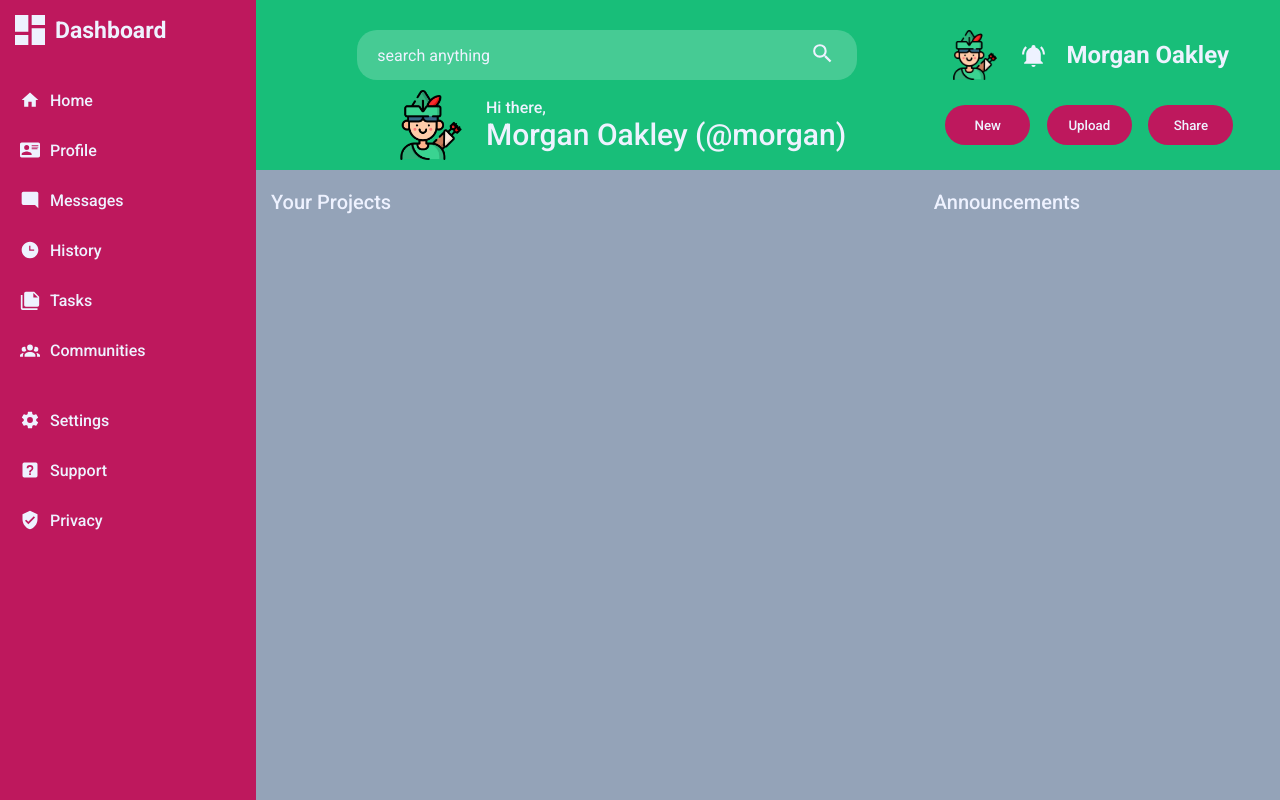
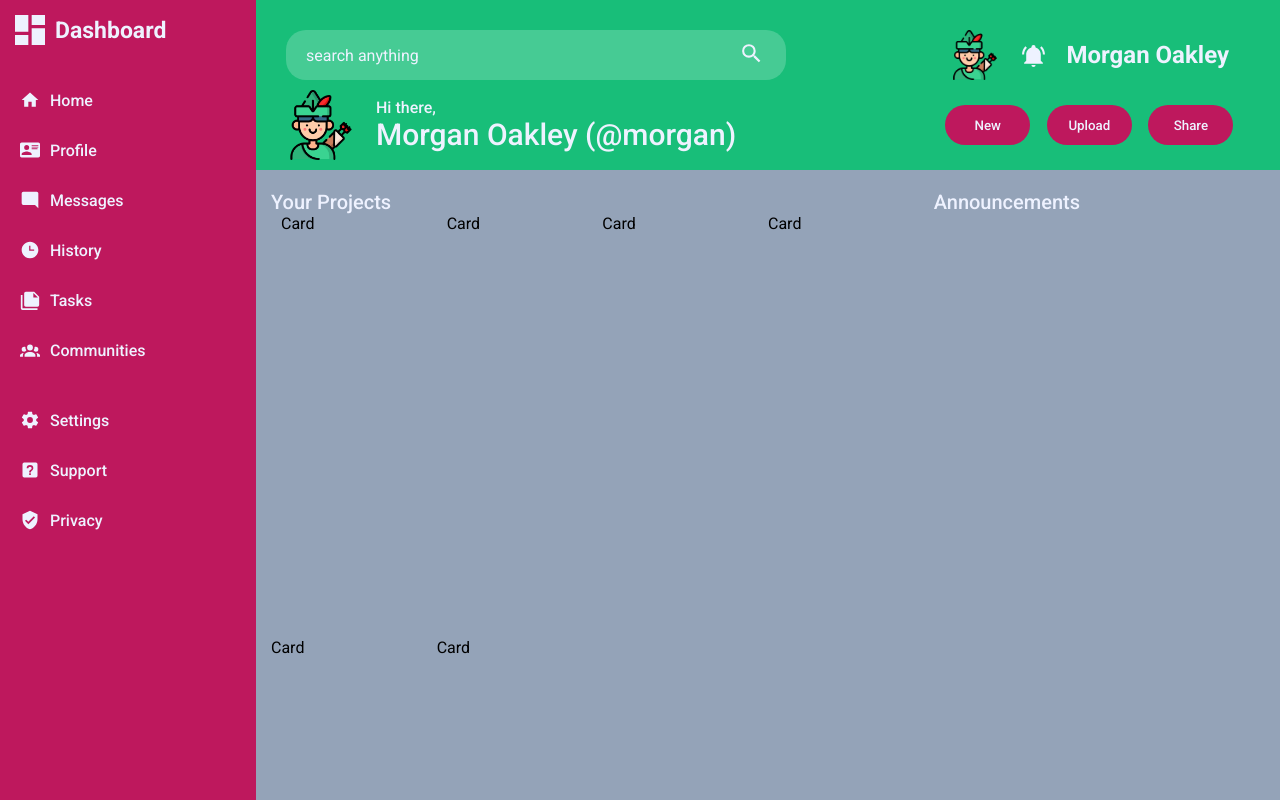
Before and after one commit to sfk30/admin-dashboard, a plain HTML site: page index.html in a window 1280 px wide. Drawn offline with Linux system fonts and the light colour scheme.

Commit message:
Placed search bar and avatar at beginning

```diff
--- a/index.html
+++ b/index.html
@@ -70,6 +70,16 @@
         <div class="big-words">
             <span class="announcements">Announcements</span>
         </div>
+
+        <div class="cards">
+            <div class="card one">Card</div>
+            <div class="card two">Card</div>
+            <div class="card three">Card</div>
+            <div class="card four">Card</div>
+            <div class="card five">Card</div>
+            <div class="card six">Card</div>
+        </div>
+
     </div>
 
    </div>
--- a/styles.css
+++ b/styles.css
@@ -88,7 +88,7 @@ li > svg {
 .top-left {
     display: flex;
     align-items: center;
-    justify-content: center;
+    justify-content: start;
 }
 
 button > svg {
@@ -156,13 +156,13 @@ button > svg {
 .bottom-left {
     display: flex;
     align-items: center;
+    justify-content: flex-start;
     gap: 20px;
 }
 
 .bottom-left img {
     height: 70px;
     width: 70px;
-    margin-left: 110px;
 }
 
 .bottom-left span {
@@ -212,3 +212,8 @@ button > svg {
 .announcements {
     grid-column: 2 / 3;
 }
+
+.cards {
+    display: grid;
+    grid-template-columns: repeat(auto-fit, minmax(150px, 1fr));
+}
```
